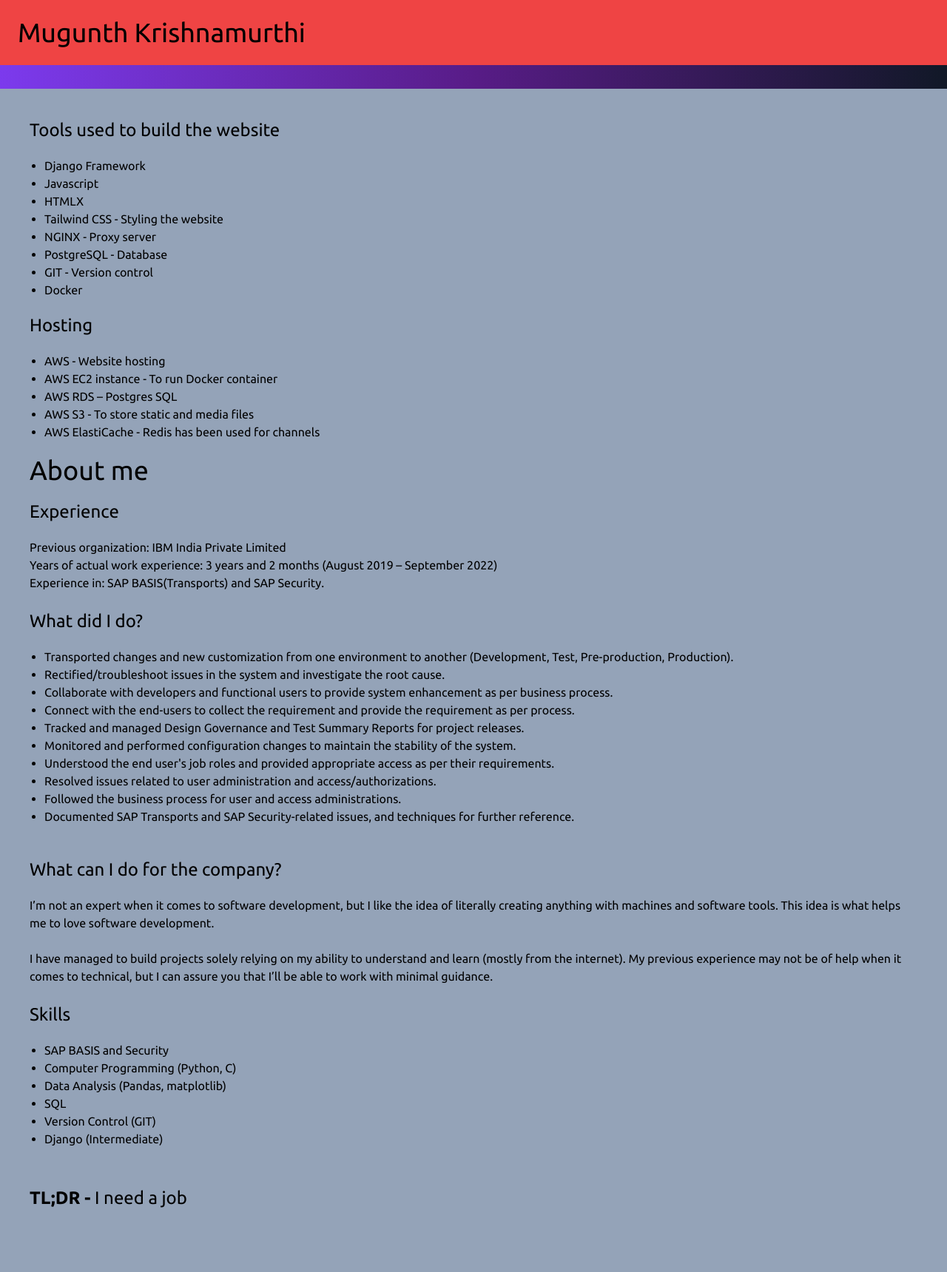
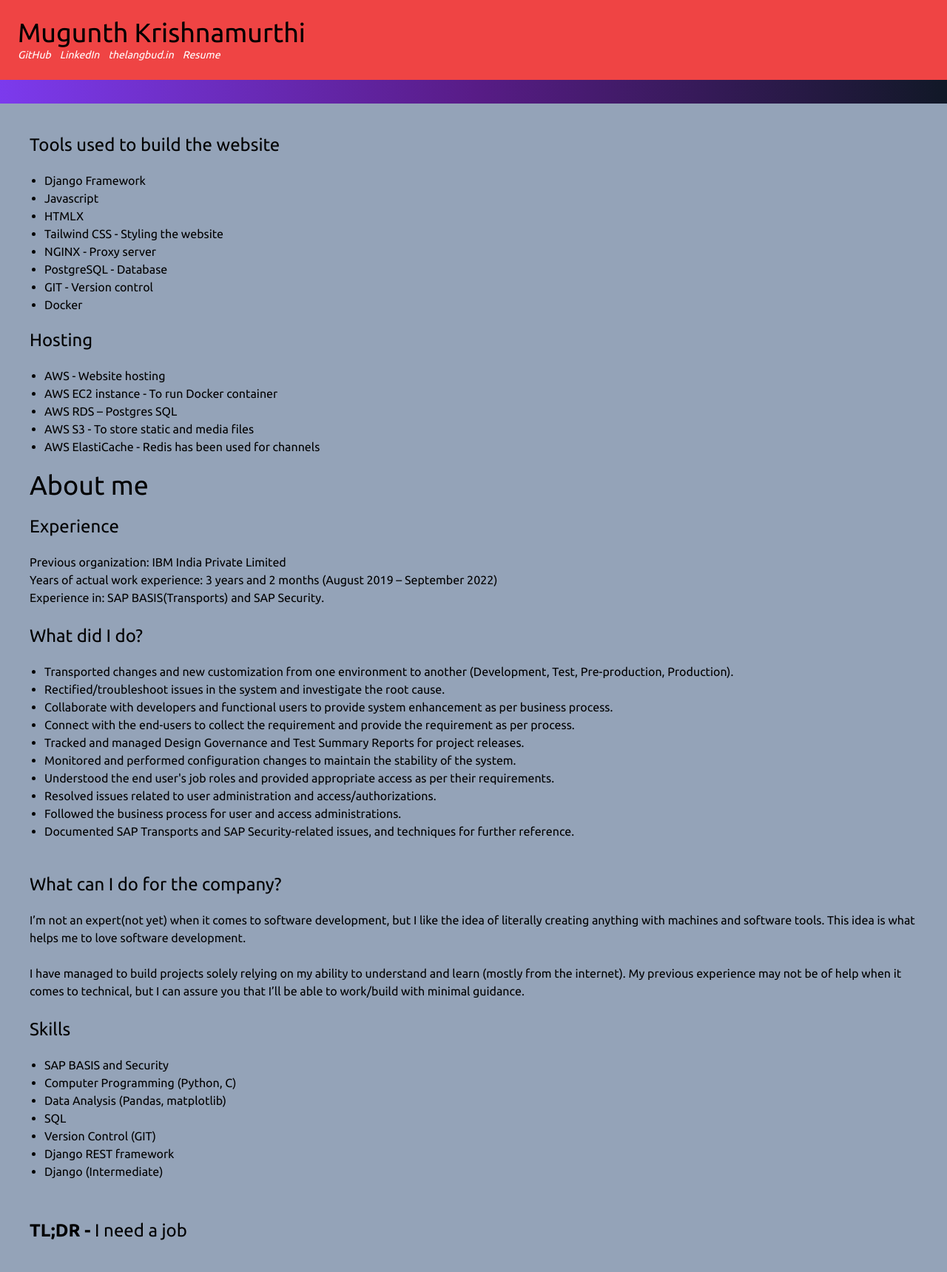
Before and after one commit to mugukrish/langpal, a Django app: page /portfolio/ in a window 1280 px wide. Shown: the whole page at 74% size. Before the commit the page ends 1633 px from the top, so only its background shows below. Run offline with Django 4.2, Linux system fonts and the light colour scheme.

Commit message:
update my portfolio(not exactly portfolio)

```diff
--- a/templates/account/loginhome.html
+++ b/templates/account/loginhome.html
@@ -11,7 +11,7 @@
 
 <div>
 
-    <p class="text-center p-6 text-xl italic text-red-500" >Please note that the platform is in beta stage. We are constantly updating the platfrom to give you the best experience.</p>
+    <p class="text-center p-6 text-xl italic text-white" >Please note that the platform is in beta stage. We are constantly updating the platfrom to give you the best experience.</p>
 
 </div>
 
--- a/templates/portfolio/portfolio_home.html
+++ b/templates/portfolio/portfolio_home.html
@@ -22,6 +22,13 @@
       <div>
         <p class="text-4xl">Mugunth Krishnamurthi</p>
         <!-- <a class="hidden md:block" href="https://thelangbud.in/"><p class="text-4xl float-right">langbud.in</p></a> -->
+      </div>
+
+      <div class="flex items-center text-sm  text-white italic">
+        <a href="https://github.com/mugukrish" ><p class="mr-3 ">GitHub</p></a>
+        <a href="https://www.linkedin.com/in/mugunth-krishnamurthi/" ><p class="mr-3 ">LinkedIn</p></a>
+        <a href="https://thelangbud.in/" ><p class="mr-3">thelangbud.in</p></a>
+        <a href="https://langpal-prod.s3.ap-south-1.amazonaws.com/static/Mugunth_resume.pdf" ><p class="mr-3">Resume</p></a>
       </div>
 
     </nav>
@@ -89,9 +96,9 @@
 
       <div><p class="text-2xl mb-5">What can I do for the company?</p></div>
 
-      <div><p>I’m not an expert when it comes to software development, but I like the idea of literally creating anything with machines and software tools. This idea is what helps me to love software development.</p></div>
+      <div><p>I’m not an expert(not yet) when it comes to software development, but I like the idea of literally creating anything with machines and software tools. This idea is what helps me to love software development.</p></div>
       <br>
-      <div><p>I have managed to build projects solely relying on my ability to understand and learn (mostly from the internet). My previous experience may not be of help when it comes to technical, but I can assure you that I’ll be able to work with minimal guidance.</p></div>
+      <div><p>I have managed to build projects solely relying on my ability to understand and learn (mostly from the internet). My previous experience may not be of help when it comes to technical, but I can assure you that I’ll be able to work/build with minimal guidance.</p></div>
 
       <br>
       <div><p class="text-2xl">Skills</p></div>
@@ -102,6 +109,7 @@
         <li>Data Analysis (Pandas, matplotlib)</li>
         <li>SQL</li>
         <li>Version Control (GIT)</li>
+        <li>Django REST framework</li>
         <li>Django (Intermediate)</li>
       </ul>
 
```
